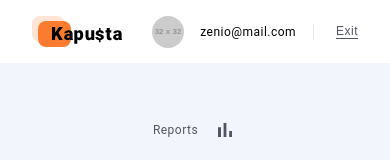
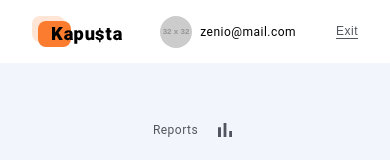
Before and after one commit to 831230/kapusta-architecture, a React (Create React App) app: page / in a window 390 px wide. Both pictures are taken after typing "name@example.com", "Sample123" into the empty fields and a click on the button "LOG IN". Shown: the top 160 px of the page. Built offline with nearby package versions, Linux system fonts and the light colour scheme.

Commit message:
UserData and Header changed into css modules

```diff
--- a/src/components/Header/Header.jsx
+++ b/src/components/Header/Header.jsx
@@ -1,31 +1,29 @@
+import React from "react";
+import { Link } from "react-router-dom";
+import useAuth from "../../hooks/useAuth";
 import UserData from "../UserData/UserData.jsx";
-import { HeaderContainer, HeaderWrapper, HeaderLogoLink, HeaderUserContainer, HeaderUserDivider } from "./HeaderStyles.js";
-
-import useAuth from "../../hooks/useAuth";
 import ExitButton from "../ExitButton/ExitButton.jsx";
-
 import logo from "./logo.svg";
+import styles from "./HeaderStyles.module.css";
 
 const Header = () => {
   const { isLoggedIn } = useAuth();
 
   return (
-    <>
-      <HeaderContainer>
-        <HeaderWrapper>
-          <HeaderLogoLink to="/">
-            <img src={logo} alt="Logo" />
-          </HeaderLogoLink>
-          {isLoggedIn && (
-            <HeaderUserContainer>
-              <UserData />
-              <HeaderUserDivider />
-              <ExitButton></ExitButton>
-            </HeaderUserContainer>
-          )}
-        </HeaderWrapper>
-      </HeaderContainer>
-    </>
+    <header className={styles.headerContainer}>
+      <div className={styles.headerWrapper}>
+        <Link to="/" className={styles.headerLogoLink}>
+          <img src={logo} alt="Logo" />
+        </Link>
+        {isLoggedIn && (
+          <div className={styles.headerUserContainer}>
+            <UserData />
+            <div className={styles.headerUserDivider} />
+            <ExitButton />
+          </div>
+        )}
+      </div>
+    </header>
   );
 };
 
--- /dev/null
+++ b/src/components/Header/HeaderStyles.module.css
@@ -0,0 +1,64 @@
+.headerContainer {
+  display: flex;
+  width: 100%;
+  justify-content: center;
+  background-color: #fff;
+}
+
+.headerWrapper {
+  display: flex;
+  justify-content: space-between;
+  align-items: center;
+  width: 1280px;
+  padding: 12px;
+}
+
+@media screen and (max-width: 768px) {
+  .headerWrapper {
+    width: 768px;
+    padding-left: 32px;
+    padding-right: 32px;
+  }
+}
+
+@media screen and (max-width: 320px) {
+  .headerWrapper {
+    width: 320px;
+    padding-left: 20px;
+    padding-right: 20px;
+  }
+}
+
+.headerLogoLink {
+  width: 90px;
+  height: 31px;
+}
+
+.headerUserContainer {
+  position: relative;
+  display: flex;
+  justify-content: center;
+  align-items: center;
+  gap: 40px;
+}
+
+@media screen and (max-width: 320px) {
+  .headerUserContainer {
+    gap: 16px;
+  }
+}
+
+.headerUserDivider {
+  width: 1px;
+  height: 16px;
+  margin: 0 19.5px;
+  background-color: #e0e5eb;
+  position: absolute;
+  right: 25px;
+}
+
+@media screen and (max-width: 768px) {
+  .headerUserDivider {
+    display: none;
+  }
+}
--- a/src/components/LogoutModal/LogoutModalStyles.module.css
+++ b/src/components/LogoutModal/LogoutModalStyles.module.css
@@ -1,4 +1,3 @@
-/* LogoutModalStyles.module.css */
 .logoutModalContainer {
   position: fixed;
   right: 0;
--- a/src/components/UserData/UserData.jsx
+++ b/src/components/UserData/UserData.jsx
@@ -1,15 +1,15 @@
-import { HeaderUserData, HeaderUserIcon, HeaderUserName } from "./UserDataStyles.js";
+import React from "react";
 import useAuth from "../../hooks/useAuth";
+import styles from "./UserDataStyles.module.css";
 
 const UserData = () => {
   const { userData } = useAuth();
 
   return (
-    <HeaderUserData>
-      {/* Placeholder img do podmianki z db*/}
-      <HeaderUserIcon src="https://placehold.co/32x32" alt="User icon" />
-      <HeaderUserName>{userData.email ? userData.email : "Email was not found"}</HeaderUserName>
-    </HeaderUserData>
+    <div className={styles.headerUserData}>
+      <img src="https://placehold.co/32x32" alt="User icon" className={styles.headerUserIcon} />
+      <p className={styles.headerUserName}>{userData.email ? userData.email : "Email was not found"}</p>
+    </div>
   );
 };
 
--- /dev/null
+++ b/src/components/UserData/UserDataStyles.module.css
@@ -0,0 +1,30 @@
+.headerUserData {
+  display: flex;
+  justify-content: center;
+  align-items: center;
+  gap: 12px;
+}
+
+@media screen and (max-width: 768px) {
+  .headerUserData {
+    gap: 8px;
+  }
+}
+
+.headerUserIcon {
+  width: 32px;
+  height: 32px;
+  border-radius: 50%;
+}
+
+.headerUserName {
+  margin: 0;
+  font-size: 12px;
+  letter-spacing: 0.48px;
+}
+
+@media screen and (max-width: 320px) {
+  .headerUserName {
+    display: none;
+  }
+}
```
